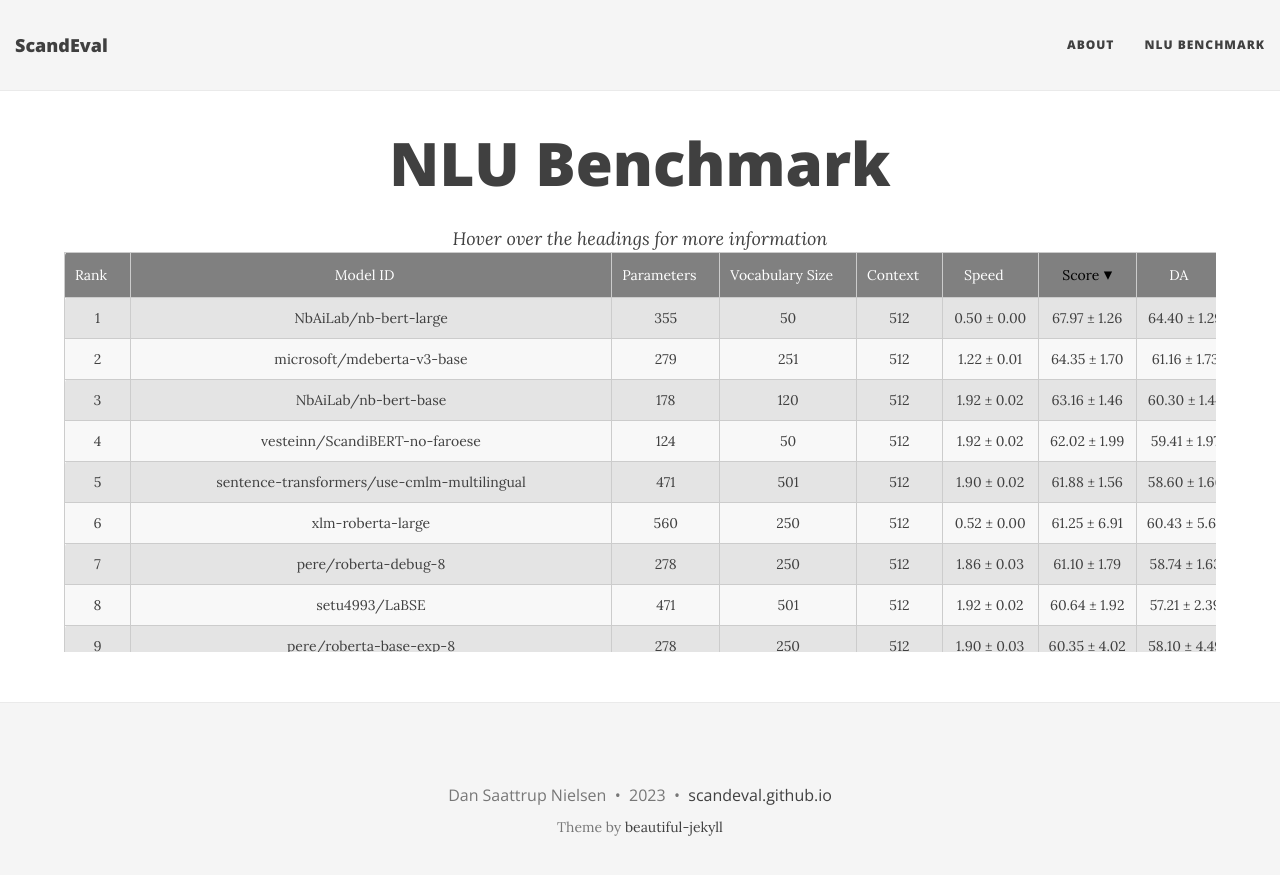
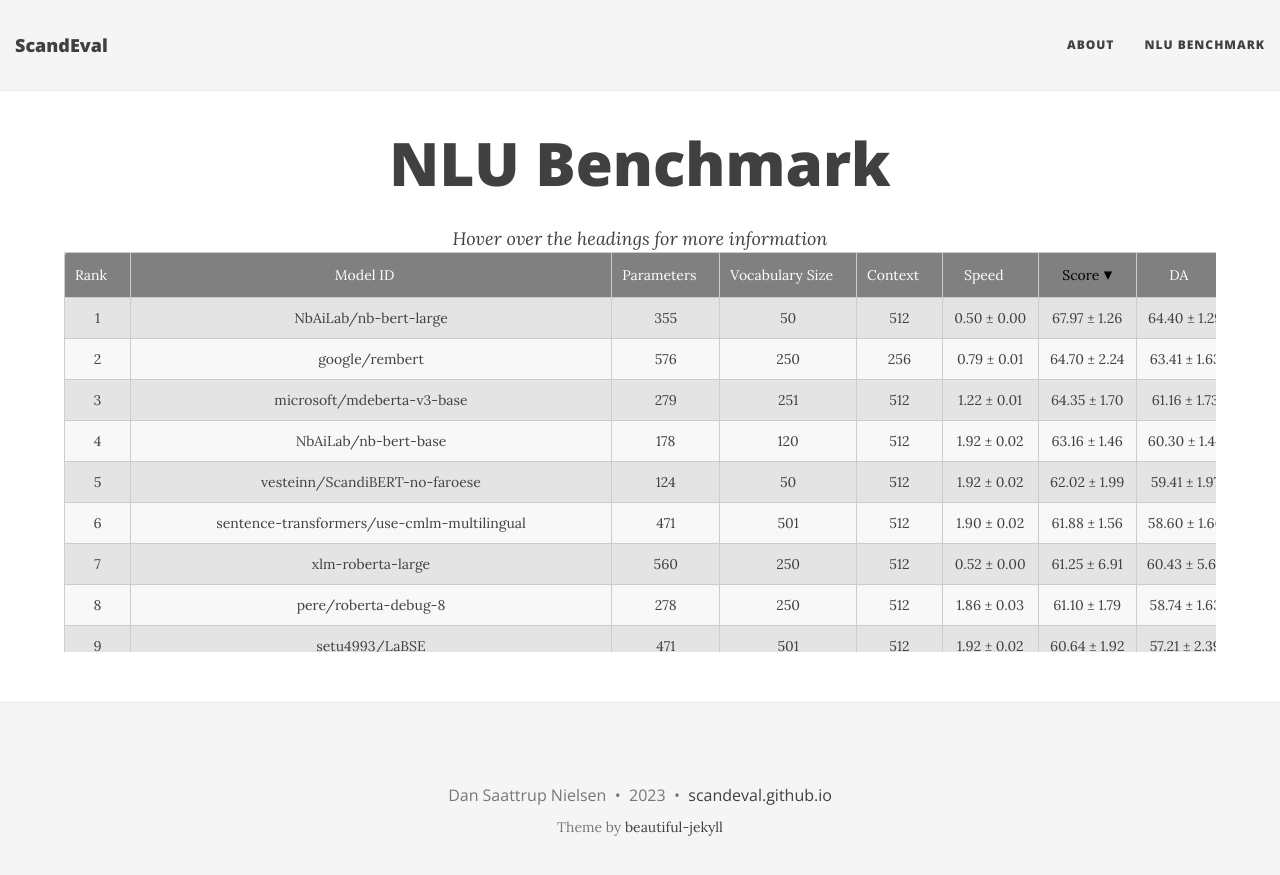
Before and after one commit to ScandEval/scandeval.github.io, a Jekyll site: the page built from nlu-benchmark.md, in a window 1280 px wide. Shown: the top 875 px of the page. Built offline with Jekyll 4.4.1, drawn with Linux system fonts in a browser that asks for light colours; nearby versions of some CDN libraries; some of the changed lines change nothing that is shown.

Commit message:
feat: Add google/rembert

```diff
--- a/nlu-benchmark.md
+++ b/nlu-benchmark.md
@@ -2117,6 +2117,36 @@ title: NLU Benchmark
   </tr>
   <tr>
    <td class="rank"></td> <!-- Rank -->
+   <td>google/rembert</td> <!-- Model ID -->
+   <td class="num_model_parameters">576</td> <!-- Number of trainable parameters -->
+   <td class="vocabulary_size">250</td> <!-- Size of the model's vocabulary -->
+   <td class="max_sequence_length">256</td> <!-- Maximum sequence length of the model-->
+   <td class="speed">0.79 ± 0.01</td> <!-- Model inference speed -->
+   <td class="score"></td> <!-- ScandEval score -->
+   <td class="da-score"></td> <!-- Danish score -->
+   <td class="no-score"></td> <!-- Norwegian score -->
+   <td class="sv-score"></td> <!-- Swedish score -->
+   <td class="ner-score"></td> <!-- Mean named entity recognition score -->
+   <td class="sent-score"></td> <!-- Mean sentiment classification score -->
+   <td class="la-score"></td> <!-- Mean linguistic acceptability score -->
+   <td class="qa-score"></td> <!-- Mean question answering score -->
+   <td class="da ner">81.68 ± 1.38 / 84.31 ± 1.05</td> <!-- DaNE -->
+   <td class="da sent">50.19 ± 1.82 / 66.32 ± 1.50</td> <!-- AngryTweets -->
+   <td class="da la">69.72 ± 2.25 / 84.30 ± 1.64</td> <!-- ScaLA-da -->
+   <td class="da qa">52.03 ± 1.07 / 56.54 ± 1.37</td> <!-- ScandiQA-da -->
+   <td class="no ner">84.95 ± 2.83 / 88.70 ± 2.05</td> <!-- NorNE-nb -->
+   <td class="no ner">82.16 ± 1.96 / 86.11 ± 1.67</td> <!-- NorNE-nn -->
+   <td class="no sent">54.19 ± 3.15 / 65.18 ± 4.55</td> <!-- NoReC -->
+   <td class="no la">69.83 ± 2.01 / 84.72 ± 1.10</td> <!-- ScaLA-nb -->
+   <td class="no la">54.84 ± 12.59 / 75.13 ± 9.44</td> <!-- ScaLA-nn -->
+   <td class="no qa">51.14 ± 1.72 / 55.91 ± 1.86</td> <!-- ScandiQA-no -->
+   <td class="sv ner">72.58 ± 1.51 / 78.23 ± 1.53</td> <!-- SUC3 -->
+   <td class="sv sent">75.99 ± 1.15 / 71.01 ± 4.17</td> <!-- SweReC -->
+   <td class="sv la">72.17 ± 0.94 / 85.94 ± 0.54</td> <!-- ScaLA-sv -->
+   <td class="sv qa">50.80 ± 2.25 / 55.83 ± 2.37</td> <!-- ScandiQA-sv -->
+  </tr>
+  <tr>
+   <td class="rank"></td> <!-- Rank -->
    <td>Twitter/twhin-bert-large</td> <!-- Model ID -->
    <td class="num_model_parameters">561</td> <!-- Number of trainable parameters -->
    <td class="vocabulary_size">250</td> <!-- Size of the model's vocabulary -->
```
Also changed, not shown: 1 other file.
